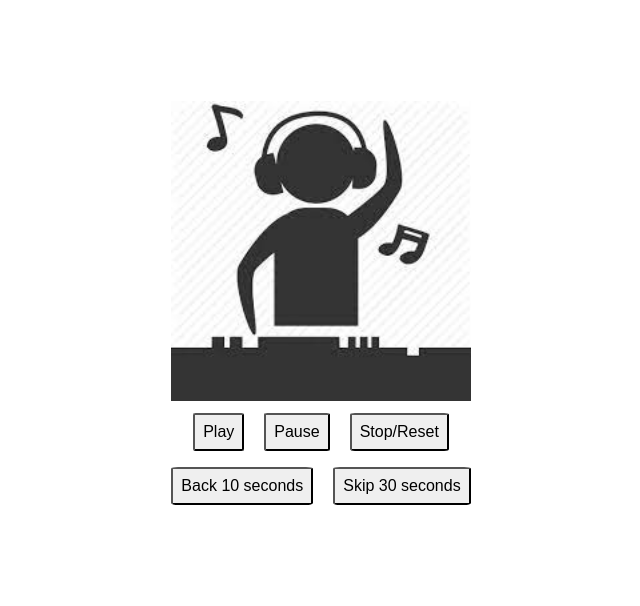
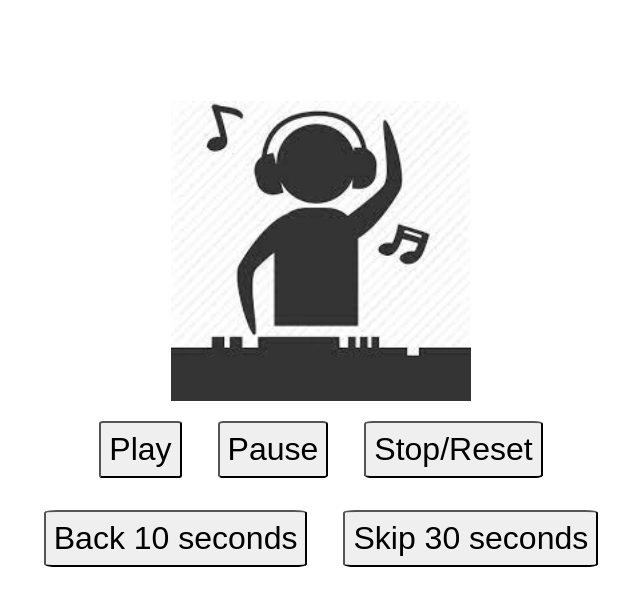
Before and after one commit to Shimanti/DJ, a plain HTML site: page index.html in a window 1024 px wide. Shown: the whole page, without its empty margins (191-831 px from the left). Drawn offline with Linux system fonts and the light colour scheme.

Commit message:
Update index.html
Added device font-size

```diff
--- a/index.html
+++ b/index.html
@@ -45,6 +45,23 @@
    cursor: pointer;
  }
 
+   /* For Desktop View */
+@media screen and (min-width: 1024px) {
+ button {
+   font-size: 3rem;
+    margin: 1.5rem;
+  }
+}
+
+/* For Tablet View */
+@media screen and (min-device-width: 768px)
+and (max-device-width: 1024px) {
+ button {
+   font-size: 2rem;
+    margin: 1rem;
+  }
+}
+
  </style>
 </head>
 <body>
```
